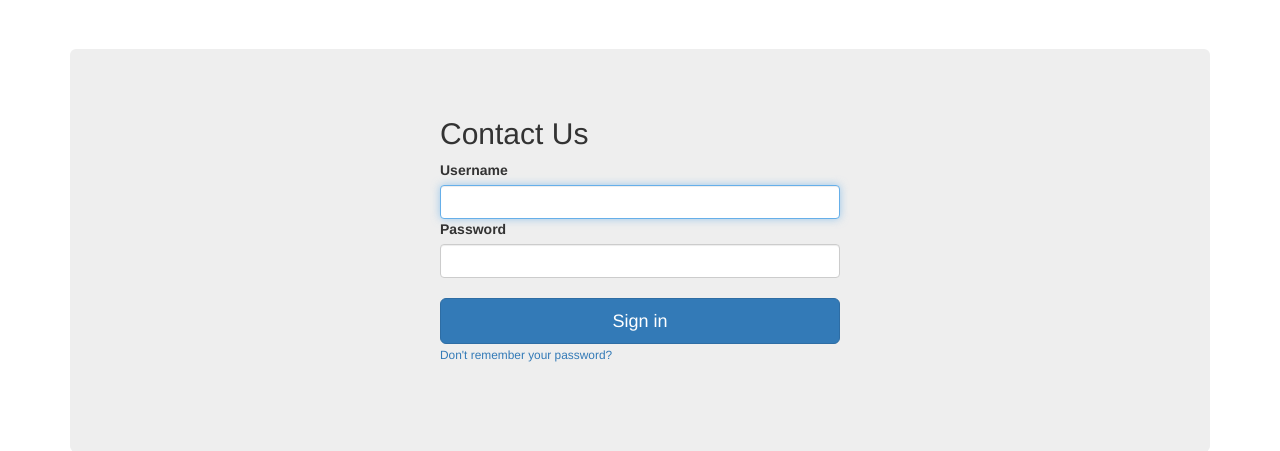
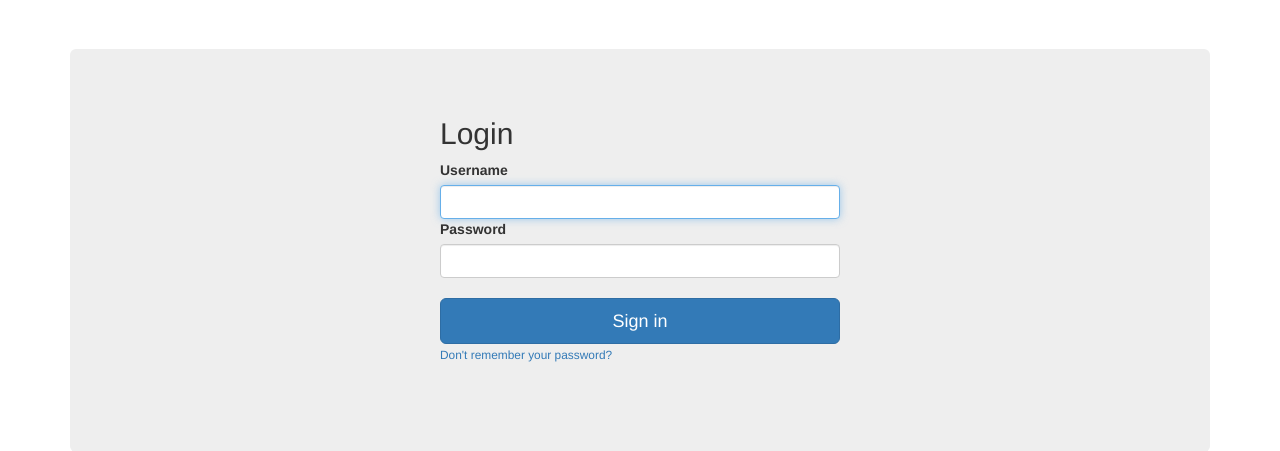
Before and after one commit to joeknows718/EXAMPLEDB, a Django app: page /login/ in a window 1280 px wide. Shown: the part 51-502 px from the top of the page. Run offline with Django 3.2, Linux system fonts and the light colour scheme; parts of the project's set-up code (start-up, migrations or seed data) failed here and were passed over; some libraries are stand-ins or nearby versions.

Commit message:
copy fix

```diff
--- a/templates/login.html
+++ b/templates/login.html
@@ -5,7 +5,7 @@
   <div class="jumbotron">
       <form class="form-area" action="" method="post">
         {% csrf_token %}
-        <h2>Contact Us</h2>
+        <h2>Login</h2>
 
         <label >Username</label>
         {{ form.username |addcls:'required form-control' }}
```
Also changed, not shown: 1 other file.
